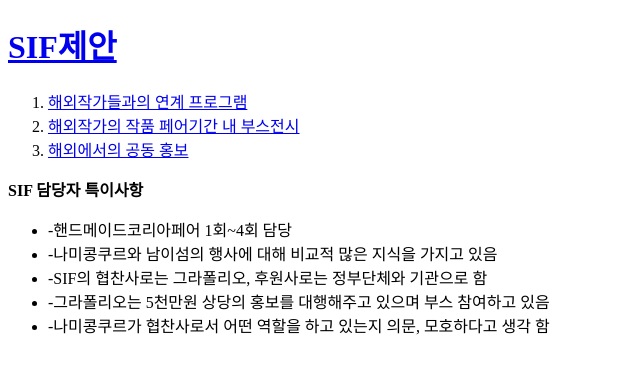
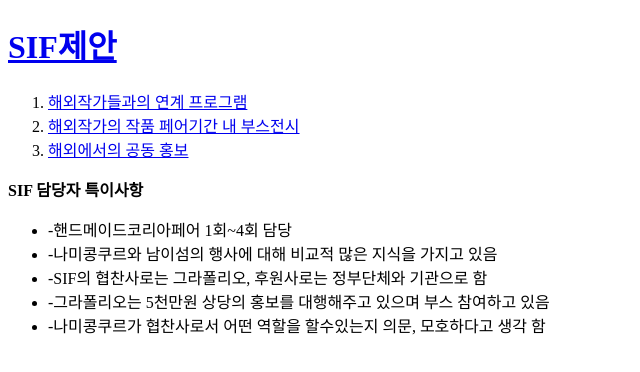
Before and after one commit to originalchom/SIF, a plain HTML site: page sifnew.html in a window 1280 px wide. Shown: the full height of the page, 0-640 px from the left. Drawn offline with Linux system fonts and the light colour scheme.

Commit message:
Update sifnew.html

```diff
--- a/sifnew.html
+++ b/sifnew.html
@@ -19,7 +19,7 @@
 <li>-나미콩쿠르와 남이섬의 행사에 대해 비교적 많은 지식을 가지고 있음</li>
 <li>-SIF의 협찬사로는 그라폴리오, 후원사로는 정부단체와 기관으로 함</li>
 <li>-그라폴리오는 5천만원 상당의 홍보를 대행해주고 있으며 부스 참여하고 있음</li>
-<li>-나미콩쿠르가 협찬사로서 어떤 역할을 하고 있는지 의문, 모호하다고 생각 함</li>
+<li>-나미콩쿠르가 협찬사로서 어떤 역할을 할수있는지 의문, 모호하다고 생각 함</li>
 </ul>
 <p>
 </body>
```
